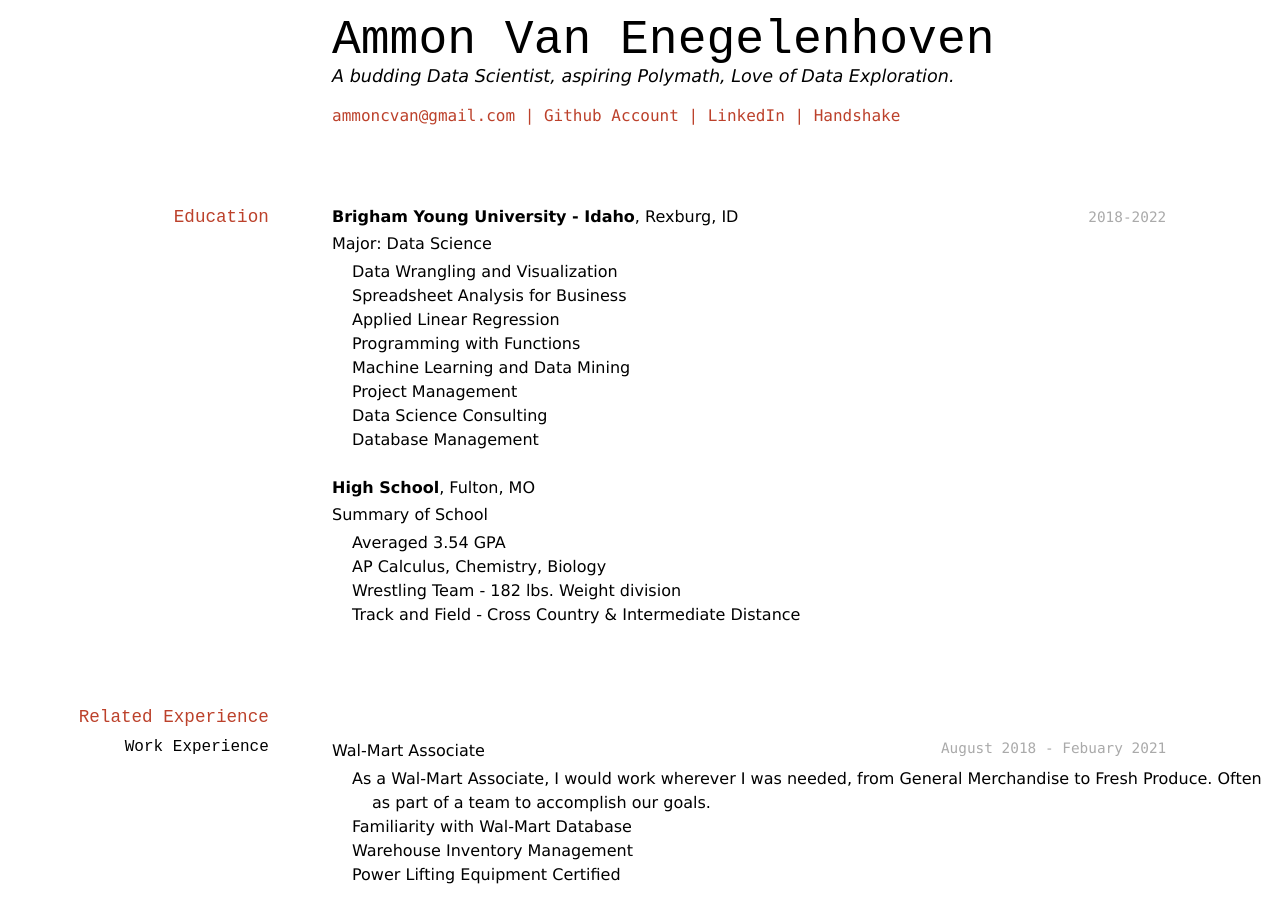
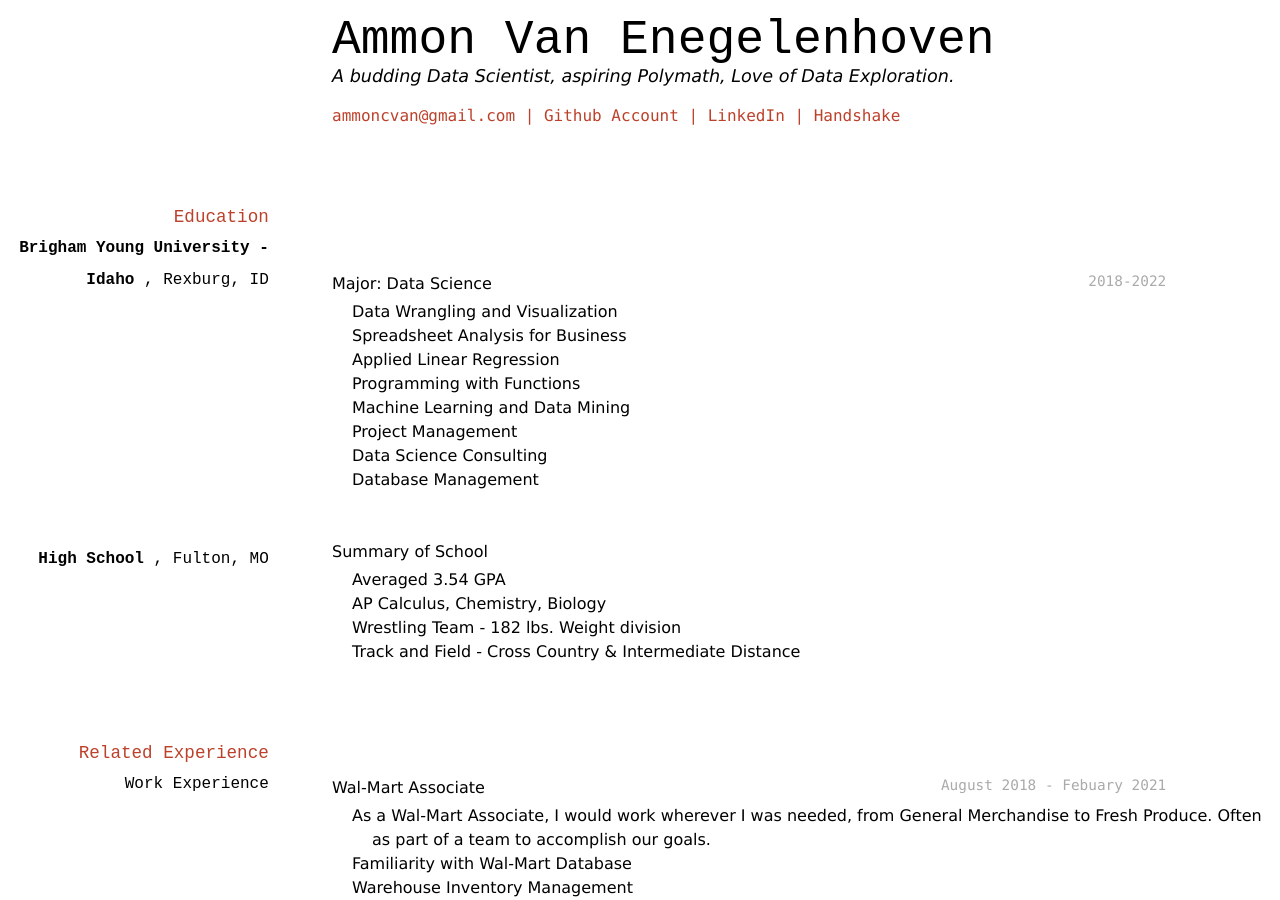
Before and after one commit to vanman247/Van_Engelenhoven_Resume, a Jekyll site: the page built from docs/index.md, in a window 1280 px wide and 900 px high. Built offline with Jekyll 4.4.1, drawn with Linux system fonts in a browser that asks for light colours.

```diff
--- a/docs/index.md
+++ b/docs/index.md
@@ -14,8 +14,8 @@ A budding Data Scientist, aspiring Polymath, Love of Data Exploration.
 
 ## Education
 
+### __Brigham Young University - Idaho__ , Rexburg, ID
 `2018-2022`
-__Brigham Young University - Idaho__, Rexburg, ID
 
 - Major: Data Science
     - Data Wrangling and Visualization
@@ -27,7 +27,7 @@ __Brigham Young University - Idaho__, Rexburg, ID
     - Data Science Consulting
     - Database Management
 
-__High School__, Fulton, MO
+### __High School__ , Fulton, MO
 
 - Summary of School
     - Averaged 3.54 GPA
@@ -67,11 +67,11 @@ __High School__, Fulton, MO
 
 ### Projects
 
-#### __Eagle Eye Produce__, Rexburg, ID
+#### __Eagle Eye Produce__ , Rexburg, ID
 `September 2021 - December 2021`
 - Consulted about their database, and helped restructure the database for optimal efficiency within the company’s dynamic. To improve the company’s performance in the open market.
 
-#### __Senior Project__, Rexburg, ID
+#### __Senior Project__ , Rexburg, ID
 `January 2022 - April 2022`
 
 - Options Market Analysis
```
Also changed, not shown: other parts of docs/index.md (+1 -2 lines).
